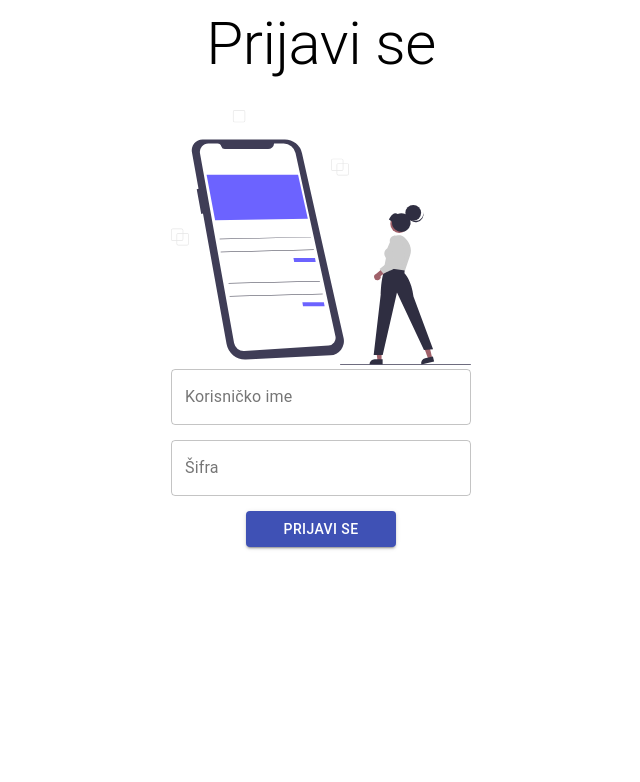
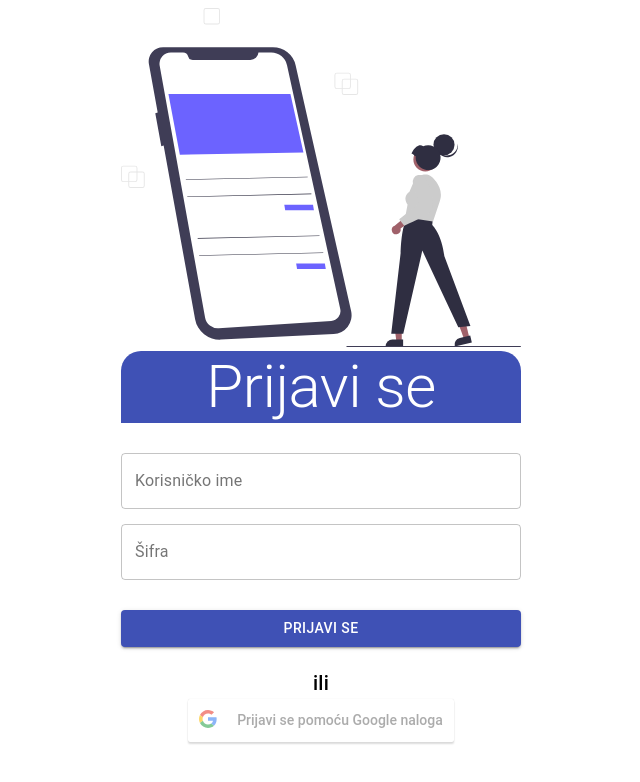
Before and after one commit to mrtanguero/festival-kulture, a React (Create React App) app in the folder frontend/: page / in a window 1280 px wide. Shown: the top 782 px of the page, without its empty margins (319-959 px from the left). Built offline with nearby package versions, Linux system fonts and the light colour scheme.

Commit message:
Danas ugrabio vremena da ubacim Google Login pomocu biblioteke react-google-login

```diff
--- a/frontend/package.json
+++ b/frontend/package.json
@@ -10,8 +10,10 @@
     "@testing-library/user-event": "^12.6.3",
     "axios": "^0.21.1",
     "formik": "^2.2.6",
+    "framer-motion": "^3.3.0",
     "react": "^17.0.1",
     "react-dom": "^17.0.1",
+    "react-google-login": "^5.2.2",
     "react-hook-form": "^6.15.1",
     "react-router-dom": "^5.2.0",
     "react-scripts": "4.0.2",
--- a/frontend/src/components/form/Forms.jsx
+++ b/frontend/src/components/form/Forms.jsx
@@ -1,8 +1,12 @@
 import React from 'react';
+import { Link } from 'react-router-dom';
 import Login from './login/Login';
 import Register from './register/Register';
 import { Formik, Form } from 'formik';
 import * as yup from 'yup';
+import { Typography } from '@material-ui/core';
+import GoogleLogin from './google_login/GoogleLogin';
+import { useStyles } from './form-style';
 
 const INITIAL_VAlUES = {
   username: '',
@@ -29,7 +33,9 @@ const FORM_VALIDATION = yup.object().shape({
 });
 
 function Forms(props) {
+  const classes = useStyles();
   return (
+    <div className={classes.formRoot}>
       <Formik
         initialValues={{
           ...INITIAL_VAlUES,
@@ -40,6 +46,14 @@ function Forms(props) {
           <Login />
         </Form>
       </Formik>
+
+      <Typography component='h3' variant='h6'>
+        ili
+      </Typography>
+      <div>
+        <GoogleLogin />
+      </div>
+    </div>
   );
 }
 
--- a/frontend/src/components/form/form-style.js
+++ b/frontend/src/components/form/form-style.js
@@ -1,20 +1,22 @@
 import { makeStyles } from '@material-ui/core/styles'
 
+export const useStyles = makeStyles({
+    formRoot: {
+        maxWidth: '400px',
+        margin: 'auto',
+        textAlign: 'center',
 
-const colors = {
-    formBtn: ''
-}
+        '& h3': {
+            marginTop: '5%'
+        }
+    },
 
-export const useStyles = makeStyles({
     formContainer:{
         display: 'flex',
         flexDirection: 'column',
-        width: '300px',
-        margin: 'auto',
-
     },
 
-    formRoot: {
+    form: {
         display: 'flex',
         flexDirection: 'column'
 
@@ -22,5 +24,12 @@ export const useStyles = makeStyles({
 
     formImg: {
         width: '100%'
+    },
+
+    googleIcon: {
+        '& img': {
+            width: '10%',
+            marginTop: '5%'
+        }
     }
 })
--- a/frontend/src/components/form/formcontrols/formbtn/FormBtn.jsx
+++ b/frontend/src/components/form/formcontrols/formbtn/FormBtn.jsx
@@ -14,6 +14,7 @@ const FormButton = (props) => {
   };
 
   const btnConfig = {
+    style: { marginTop: '15px' },
     type: 'submit',
     component: 'button',
     variant: 'contained',
@@ -22,11 +23,7 @@ const FormButton = (props) => {
     ...rest,
   };
 
-  return (
-    <Button className={classes.formBtn} {...btnConfig}>
-      {children.toUpperCase()}
-    </Button>
-  );
+  return <Button {...btnConfig}>{children.toUpperCase()}</Button>;
 };
 
 export default FormButton;
--- a/frontend/src/components/form/formcontrols/formtitle/formTitle-style.js
+++ b/frontend/src/components/form/formcontrols/formtitle/formTitle-style.js
@@ -2,7 +2,11 @@ import { makeStyles } from '@material-ui/core/styles';
 
 export const useStyles = makeStyles({
     formTitle: {
+        color: 'white',
         marginBottom: '30px',
-        textAlign: 'center'
+        textAlign: 'center',
+        backgroundColor: '#3f51b5',
+        borderTopLeftRadius: '20px',
+        borderTopRightRadius: '20px'
     }
 })
--- /dev/null
+++ b/frontend/src/components/form/google_login/GoogleLogin.js
@@ -0,0 +1,21 @@
+import React from 'react';
+import GoogleLogin from 'react-google-login';
+const googleClientID = '83238091984-pa9q29a4gjag1iumdn1ggkfapgriam6t.apps.googleusercontent.com';
+
+const GoogleeLogin = () => {
+    const responseGoogle = (response)=> {
+        console.log(response)
+        console.log(response.profile)
+    }
+    return (
+        <GoogleLogin
+            clientId={googleClientID}
+            buttonText='Prijavi se pomoću Google naloga'
+            onSuccess={ responseGoogle }
+            onFailure={ responseGoogle }
+            cokiePolicy={ 'single_host_policy' }
+        />
+     );
+}
+
+export default GoogleeLogin;
--- a/frontend/src/components/form/login/Login.jsx
+++ b/frontend/src/components/form/login/Login.jsx
@@ -11,10 +11,6 @@ function Login(props) {
 
   return (
     <div className={classes.formContainer}>
-      <FormTitle headerVariant='h2' headerType='h2'>
-        Prijavi se
-      </FormTitle>
-
       <div>
         <img
           className={classes.formImg}
@@ -23,7 +19,11 @@ function Login(props) {
         />
       </div>
 
-      <div className={classes.formRoot}>
+      <FormTitle headerVariant='h2' headerType='h2'>
+        Prijavi se
+      </FormTitle>
+
+      <div className={classes.form}>
         <FormInput
           label='Korisničko ime'
           icon='user'
--- a/frontend/src/components/form/register/Register.jsx
+++ b/frontend/src/components/form/register/Register.jsx
@@ -13,10 +13,6 @@ function Register({ formik }) {
 
   return (
     <div className={classes.formContainer}>
-      <FormTitle headerVariant='h3' headerType='h1'>
-        Registruj se
-      </FormTitle>
-
       <div>
         <img
           className={classes.formImg}
@@ -25,7 +21,11 @@ function Register({ formik }) {
         />
       </div>
 
-      <div className={classes.formRoot}>
+      <FormTitle headerVariant='h3' headerType='h1'>
+        Registruj se
+      </FormTitle>
+
+      <div className={classes.form}>
         <FormInput
           label='Korisničko ime'
           icon='user'
```
Also changed, not shown: frontend/src/components/form/login/loginValidation.js (deleted, +0 -9 lines), frontend/src/components/form/register/registerValidation.js (deleted, +0 -16 lines), frontend/public/assets/google_icon.svg (added), 1 other file (tests, documents, lock files or other folders). Lines whose indentation alone changed are shown as unchanged.
